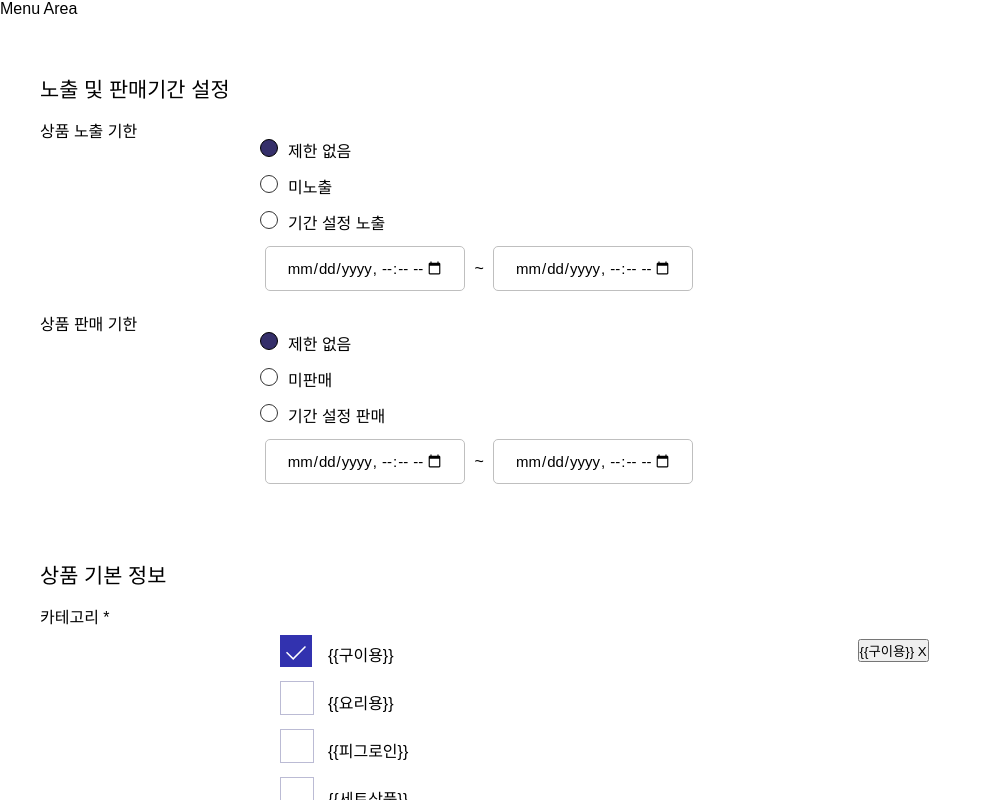
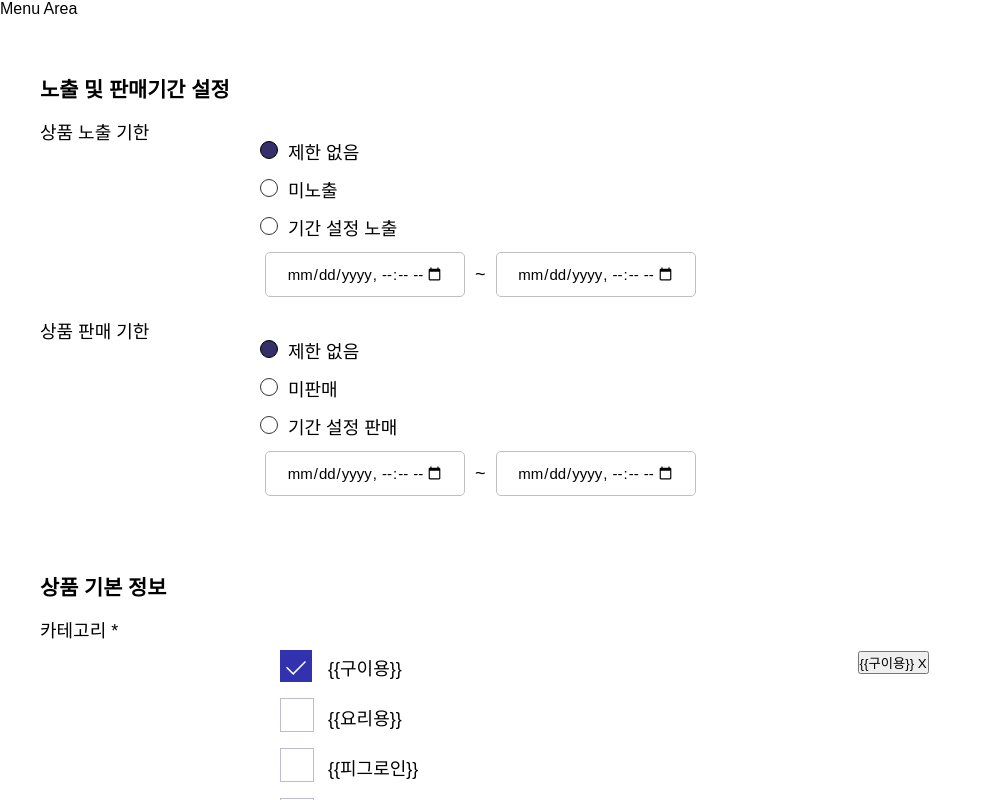
Before and after one commit to wantedPreOnboarding/19_02nd_slr_admin, a React (Create React App) app: page / in a window 1280 px wide. Shown: the top 800 px of the page, without its empty margins (0-991 px from the left). Built offline with nearby package versions, Linux system fonts and the light colour scheme.

Commit message:
Add - Table, TableRow에 패딩을 props로 적용하도록 설정
Table에 적용시 모든 Row의 Value 2번쨰 컬럼에 해당하는 영역에 패딩 적용

Row에 적용시 단일 적용

```diff
--- a/src/Components/Grid/Grid.jsx
+++ b/src/Components/Grid/Grid.jsx
@@ -1,7 +1,7 @@
 import React from 'react';
-import styles from './Grid.module.scss';
 import { COLUMNS } from './constants';
 import { classNames, isCssUnit } from 'utils';
+import styles from './Grid.module.scss';
 
 const spaceClassGenerator = num => `space${num}`;
 
--- a/src/Components/Table/Table.js
+++ b/src/Components/Table/Table.js
@@ -1,11 +1,11 @@
 import React from 'react';
 import { Grid } from 'Components';
-import styles from './Table.module.css';
+import styles from './Table.module.scss';
 import { classNames } from 'utils';
 
-export default function Table({ className, children }) {
+export default function Table({ className, children, pdLevel }) {
   return (
-    <Grid container className={classNames(className, styles.table)}>
+    <Grid container className={classNames(className, styles.table, `pd${pdLevel}`)}>
       {children}
     </Grid>
   );
--- a/src/Components/Table/Table.module.css
+++ b/src/Components/Table/Table.module.scss
@@ -3,9 +3,20 @@
 .table {
   border-right: solid sirTableBorderColor 2px;
   border-bottom: solid sirTableBorderColor 2px;
+
+  > * {
+    font-size: 18px;
+    font-weight: 400;
+  }
 }
 
 .table :global(.tableItem) {
   border-top: solid sirTableBorderColor 2px;
   border-left: solid sirTableBorderColor 2px;
 }
+
+@for $i from 1 to 21 {
+  :global(.pd#{$i} .tableItem) {
+    padding: ($i * 2px);
+  }
+}
--- a/src/Components/Table/TableHeader.js
+++ b/src/Components/Table/TableHeader.js
@@ -1,3 +1,4 @@
+import React from 'react';
 import { Grid } from 'Components';
 import styles from './TableHeader.module.css';
 import { classNames } from 'utils';
--- a/src/Components/Table/TableHeader.module.css
+++ b/src/Components/Table/TableHeader.module.css
@@ -5,6 +5,6 @@
   align-items: center;
   height: 3.75rem;
   padding: sirTablePd;
-  font-weight: 500;
+  font-weight: 700;
   font-size: 1.3rem;
 }
--- a/src/Components/Table/TableRow.js
+++ b/src/Components/Table/TableRow.js
@@ -1,9 +1,9 @@
 import React from 'react';
 import { Grid } from 'Components';
-import styles from './TableRow.module.css';
+import styles from './TableRow.module.scss';
 import { classNames } from 'utils';
 
-export default function TableRow({ className, label, children }) {
+export default function TableRow({ className, label, children, pdLevel, direction }) {
   return (
     <>
       {label && (
@@ -13,7 +13,7 @@ export default function TableRow({ className, label, children }) {
       )}
       <Grid
         item
-        className={classNames('tableItem', styles.tableValue, className)}
+        className={classNames('tableItem', styles.tableValue, className, styles[`pd${pdLevel}`])}
         size={label ? 10 : 12}
       >
         {children}
--- a/src/Components/Table/TableRow.module.css
+++ /dev/null
@@ -1,5 +0,0 @@
-@value sirTableBorderColor, sirTablePd from 'styles/theme.css';
-
-.tableLabel {
-  padding: sirTablePd;
-}
--- /dev/null
+++ b/src/Components/Table/TableRow.module.scss
@@ -0,0 +1,12 @@
+@value sirLGray, sirTableBorderColor, sirTablePd, m from 'styles/theme.css';
+
+:global(.tableItem).tableLabel {
+  padding: sirTablePd;
+  background-color: sirLGray;
+}
+
+@for $i from 1 to 21 {
+  .pd#{$i} {
+    padding: ($i * 2px);
+  }
+}
```
